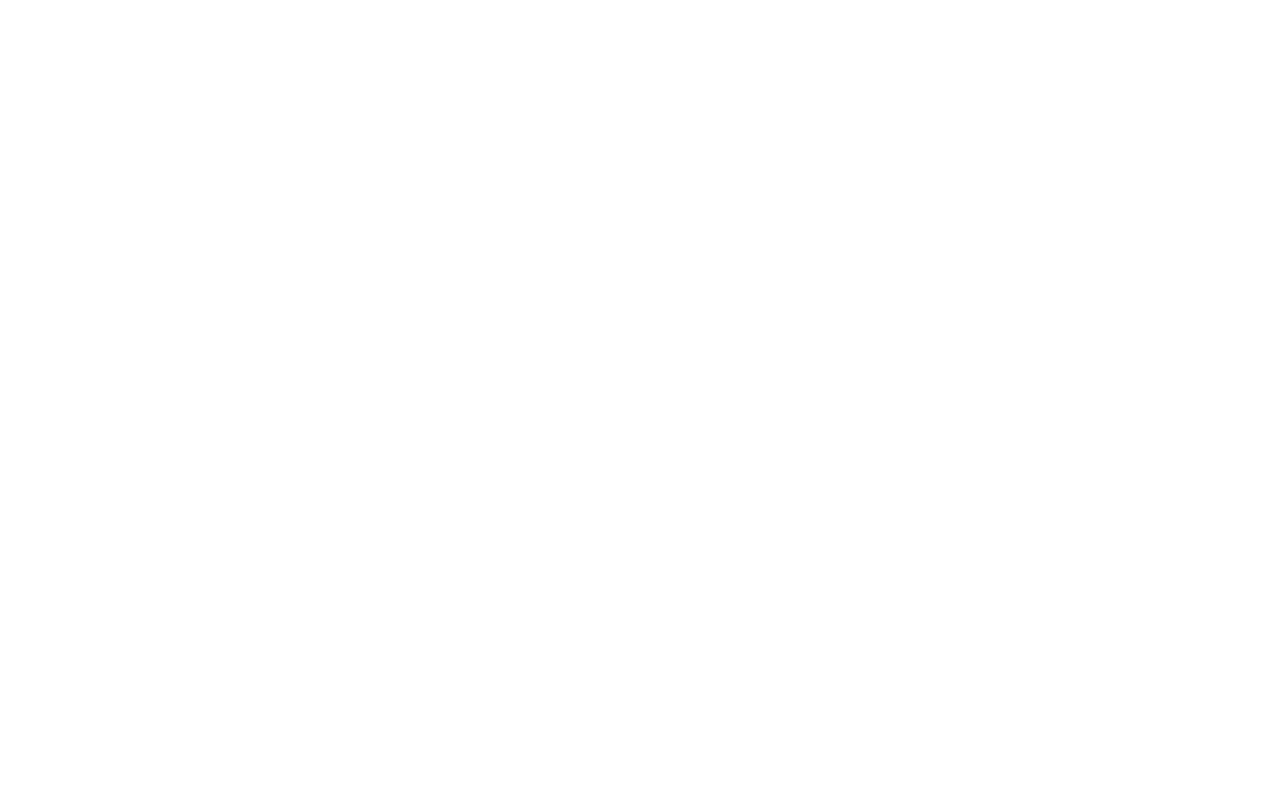
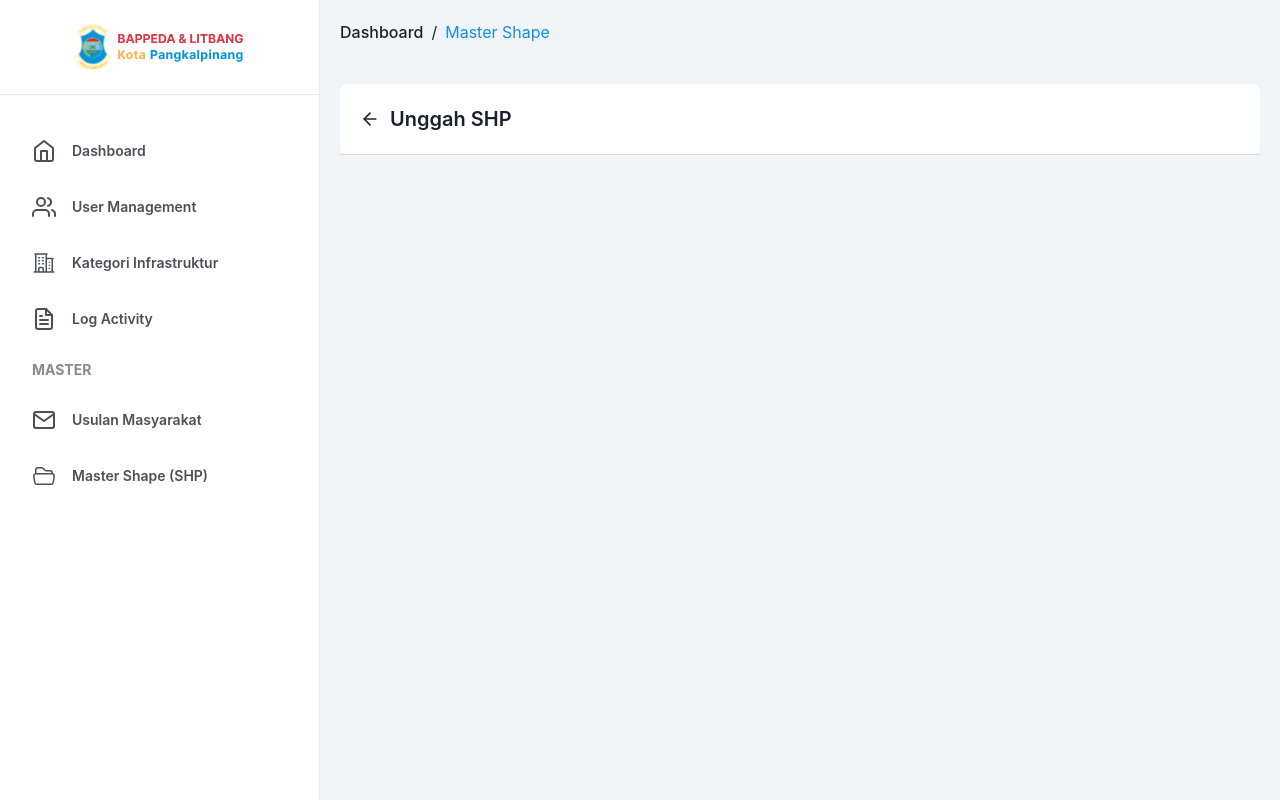
Before and after one commit to fajrihulvi/gis-infrastruktur, a React (Vite) app: page /admin/master-shp/add in a window 1280 px wide. Before the commit this address had no page. Built offline with nearby package versions, Linux system fonts and the light colour scheme.

Commit message:
✨ feat(router/index.js): add route for Admin Add Master SHP form page to enable adding new Master SHP entries

```diff
--- a/src/router/index.js
+++ b/src/router/index.js
@@ -8,6 +8,7 @@
 import AdminFormAddInfrastructureCategory from '../pages/Admin/InfrastructureCategory/Form/add';
 import AdminFormEditInfrastructureCategory from '../pages/Admin/InfrastructureCategory/Form/edit';
 import AdminMasterSHP from '../pages/admin/MasterSHP/index';
+import AdminFormMasterSHP from '../pages/admin/MasterSHP/FormAddSHP';
 
 
 export const routes = [
@@ -69,4 +70,10 @@
     component: AdminMasterSHP,
     isAdmin: true
   },
+  {
+    name: 'Admin Add Master SHP',
+    url: '/admin/master-shp/add',
+    component: AdminFormMasterSHP,
+    isAdmin: true
+  },
 ]
```
